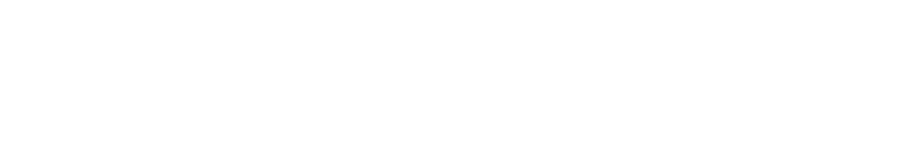
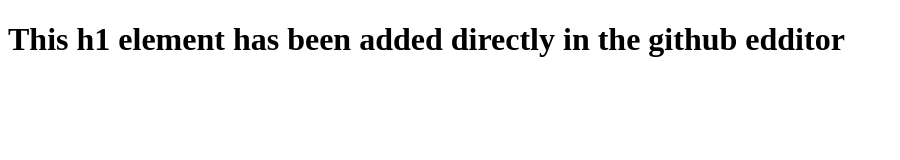
Before and after one commit to ValentinMR/TestGit, a plain HTML site: page Index.html in a window 1280 px wide. Shown: the whole page, without its empty margins (0-900 px from the left). Drawn offline with Linux system fonts and the light colour scheme.

Commit message:
Adding main header to Index.html

```diff
--- a/Index.html
+++ b/Index.html
@@ -3,6 +3,7 @@
 	<head>
 		<Title>Git Example</Title>
 	<head>
+		<h1>This h1 element has been added directly in the github edditor</h1>
 	<body>
 	</body>
 </html>
```
